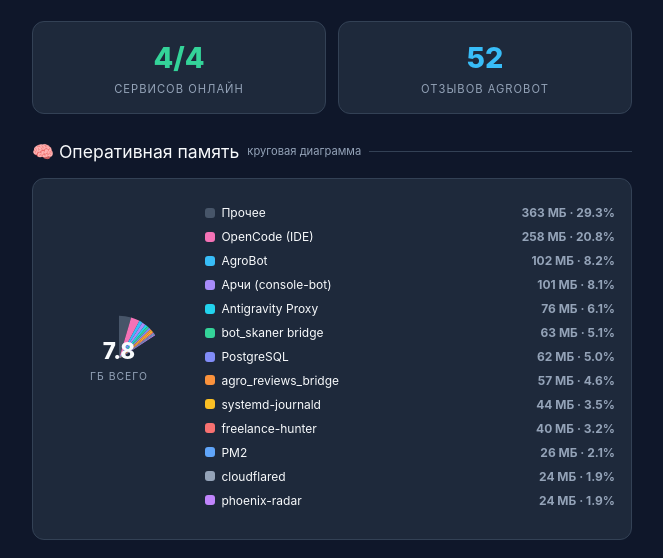
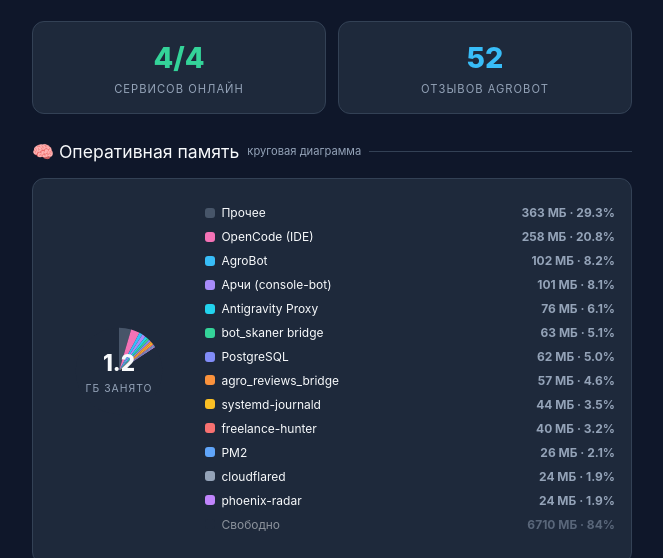
Before and after one commit to Sereban-glitch/Sereban-glitch.github.io, a plain HTML site: page archi-dashboard.html in a window 1280 px wide. Shown: the part 166-724 px from the top of the page, without its empty margins (308-971 px from the left). Drawn offline with Linux system fonts and the light colour scheme.

Commit message:
fix: pie chart now full circle — processes + free segment = 100%

```diff
--- a/archi-dashboard.html
+++ b/archi-dashboard.html
@@ -2,8 +2,7 @@
 <html lang="uk">
 <head>
 <meta charset="UTF-8">
-<meta http-equiv="Cache-Control" content="no-cache, no-store, must-revalidate">
-    <meta name="viewport" content="width=device-width, initial-scale=1.0, maximum-scale=1.0, user-scalable=no, viewport-fit=cover">
+<meta name="viewport" content="width=device-width, initial-scale=1.0, maximum-scale=1.0, user-scalable=no, viewport-fit=cover">
 <title>Арчи · Дашборд сервера</title>
 <script src="https://telegram.org/js/telegram-web-app.js"></script>
 <style>
@@ -199,34 +198,39 @@
     const legend = document.getElementById('pie-legend');
     const total = ramData.totalMB;
     const used = ramData.processes.reduce((s, p) => s + p.mb, 0);
+    const free = total - used;
+
+    // Build full list: processes + free segment = 100% of the pie
+    const sorted = [...ramData.processes].sort((a, b) => b.mb - a.mb);
+    const allSegments = [...sorted, { name: 'Свободно', mb: free, color: '#1e293b', detail: 'Доступно для новых процессов' }];
 
     let cumulative = 0;
     let svgContent = '';
     let legendContent = '';
 
-    // Sort by size (largest first)
-    const sorted = [...ramData.processes].sort((a, b) => b.mb - a.mb);
-
-    for (const proc of sorted) {
-        const pct = (proc.mb / total) * 100;
-        const dashArray = `${pct} ${100 - pct}`;
-        const dashOffset = -cumulative;
-        svgContent += `<circle cx="50" cy="50" r="15.915" fill="transparent" stroke="${proc.color}" stroke-width="30" stroke-dasharray="${dashArray}" stroke-dashoffset="${dashOffset}"/>`;
+    for (const seg of allSegments) {
+        const pct = (seg.mb / total) * 100;
+        if (pct < 0.1) continue; // skip tiny segments
+        const dashArray = `${pct.toFixed(2)} ${(100 - pct).toFixed(2)}`;
+        const dashOffset = -cumulative.toFixed(2);
+        svgContent += `<circle cx="50" cy="50" r="15.915" fill="transparent" stroke="${seg.color}" stroke-width="30" stroke-dasharray="${dashArray}" stroke-dashoffset="${dashOffset}"/>`;
         cumulative += pct;
 
-        const procPct = ((proc.mb / used) * 100).toFixed(1);
-        legendContent += `<div class="legend-item">
-            <div class="legend-dot" style="background:${proc.color}"></div>
-            <div class="legend-name">${proc.name}</div>
-            <div class="legend-val">${proc.mb} МБ · ${procPct}%</div>
+        const procPct = ((seg.mb / used) * 100).toFixed(1);
+        const isFree = seg.name === 'Свободно';
+        legendContent += `<div class="legend-item" style="${isFree ? 'opacity:0.5' : ''}">
+            <div class="legend-dot" style="background:${seg.color}"></div>
+            <div class="legend-name">${seg.name}</div>
+            <div class="legend-val">${seg.mb} МБ · ${isFree ? (pct.toFixed(0)) + '%' : procPct + '%'}</div>
         </div>`;
     }
 
     svg.innerHTML = svgContent;
     legend.innerHTML = legendContent;
 
-    // Center text
-    document.getElementById('ram-total-num').textContent = (total / 1024).toFixed(1);
+    // Center text: used / total
+    document.getElementById('ram-total-num').textContent = (used / 1024).toFixed(1);
+    document.querySelector('.pie-center-label').textContent = 'ГБ занято';
 }
 
 function drawProcessList() {
```
